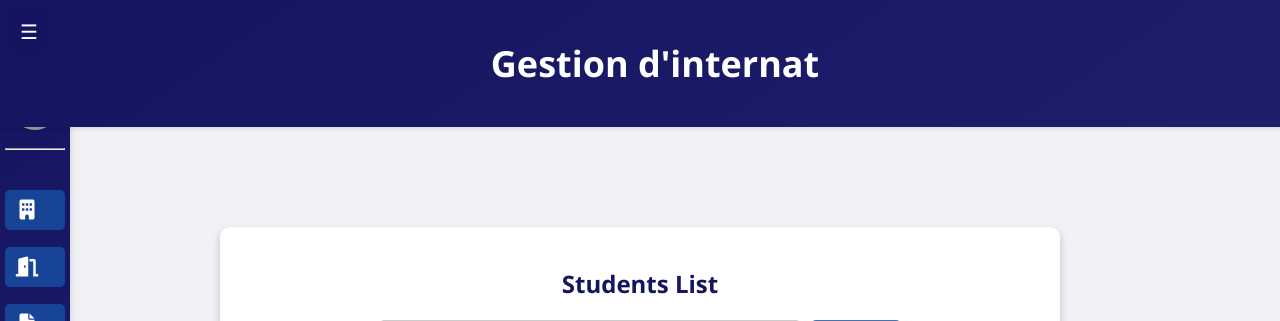
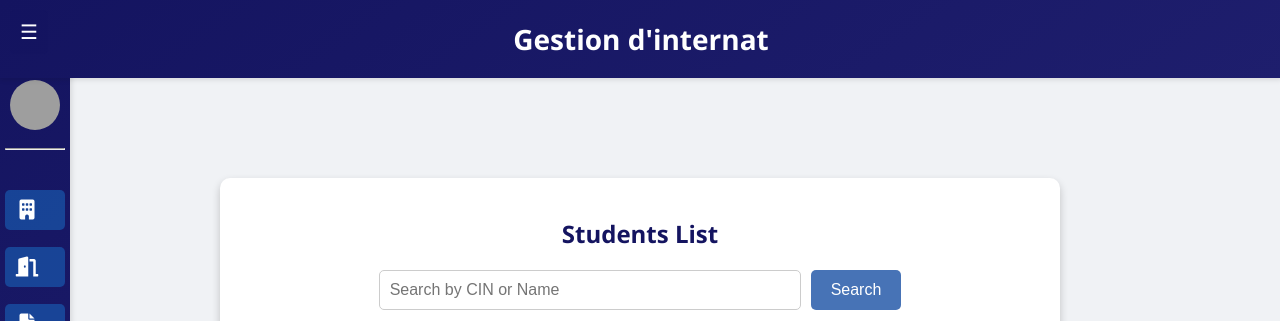
Before and after one commit to kleermarwa/pfe-Internat, a PHP site: page /admin/index.php in a window 1280 px wide. Shown: the top 321 px of the page. Run offline with PHP 8.4, Linux system fonts and the light colour scheme; the visitor is signed in with stand-in values (Sample User, id 1); data comes from the database, SQL or seed files in the repository; grey boxes are pictures that could not be loaded.

Commit message:
register

```diff
--- a/admin/index.php
+++ b/admin/index.php
@@ -38,8 +38,8 @@ $total_students = $stmt->get_result();
     </header>
     <div class="sidebar" id="sidebar">
         <div class="profile">
-            <img src="profile.jpg" alt="User Picture" class="profile-picture">
-            <p class="username"><?php echo $_SESSION['username']; ?></p>
+            <img src="https://cdn.pixabay.com/photo/2015/10/05/22/37/blank-profile-picture-973460_1280.png" alt="Profile Picture" class="profile-picture">
+            <span class="username">User Name</span>
         </div>
         <hr>
         <nav id="nav-bar">
--- a/admin/styles.css
+++ b/admin/styles.css
@@ -19,6 +19,7 @@ body {
     overflow: visible; /* Change from hidden to visible */
     box-shadow: 2px 0 5px rgba(0, 0, 0, 0.1);
 }
+
 
 .sidebar.open {
     width: 200px; /* Full width when open */
@@ -63,12 +64,10 @@ body {
     display: block;
     margin-top: 40px;
 }
-
 .sidebar:not(.open) .profile {
     display: flex; /* Keep it visible */
     align-items: center;
     justify-content: center;
-    flex-direction: column; /* Stack profile picture and username vertically */
 }
 
 .toggle-btn {
@@ -97,8 +96,8 @@ body {
     background: linear-gradient(145deg, #141460, #1e1e6d);
     color: white;
     width: 100%;
-    font-size: 18px;
-    padding: 15px;
+    font-size: 14px;
+    padding: 1px;
     box-shadow: 0 2px 5px rgba(0, 0, 0, 0.1);
     position: sticky;
     top: 0;
@@ -198,7 +197,6 @@ td img {
     height: 50px;
     border-radius: 50%;
     margin-bottom: 10px; /* Add margin below the picture */
-    display: block; /* Ensure the profile picture is always displayed */
 }
 
 .username {
@@ -237,18 +235,18 @@ td img {
 .logout-button i {
     font-size: 20px;
     margin-right: 10px;
+    display: flex;
+    align-items: center;
 }
 
-/* Hide text when sidebar is closed */
 .sidebar:not(.open) .logout-button span {
-    display: none; /* Hide text */
+    display: none;
 }
 
 .sidebar:not(.open) .logout-button {
     justify-content: center;
 }
 
-/* Enhanced search bar */
 .form-group {
     display: flex;
     justify-content: center;
```
